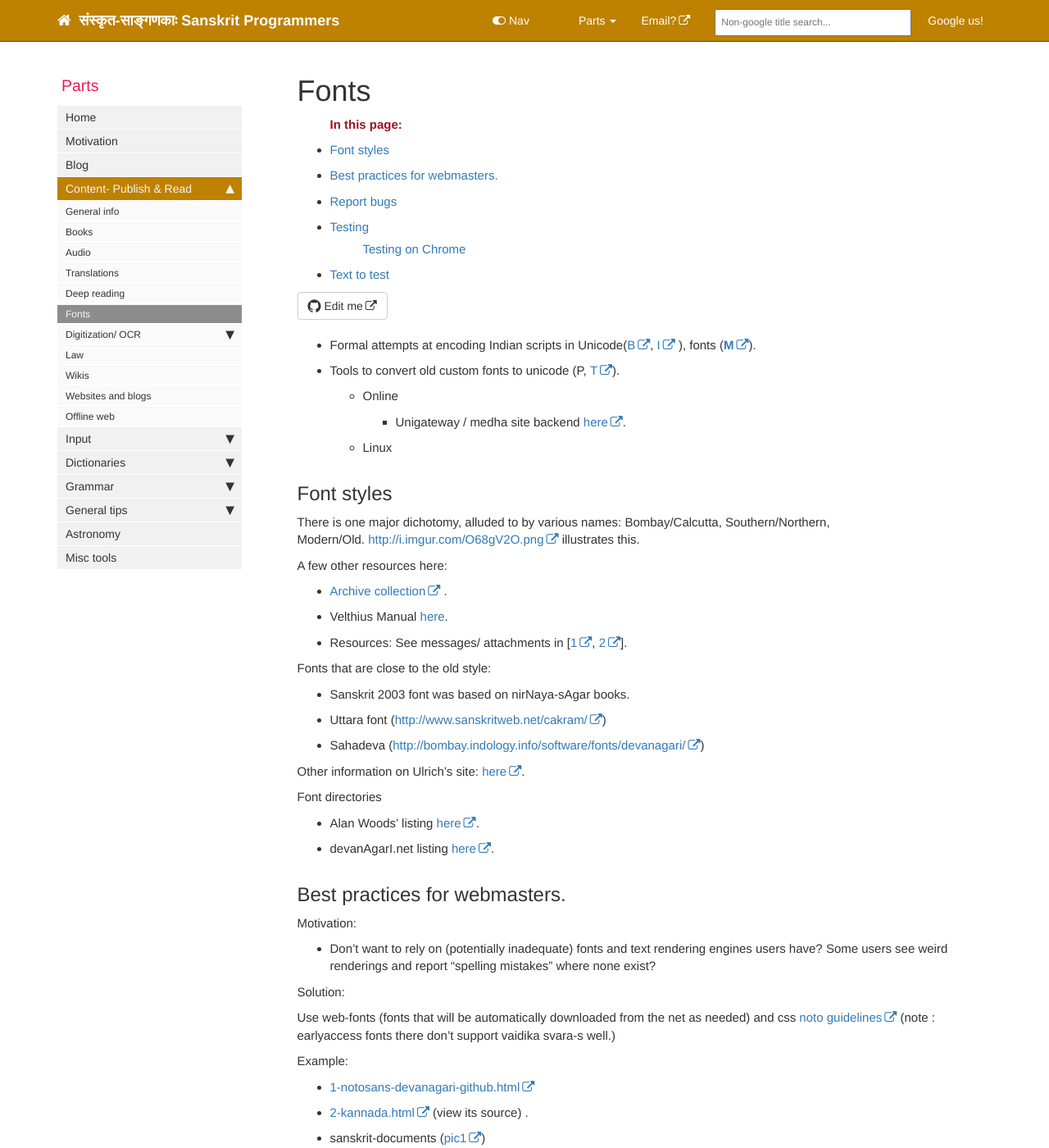
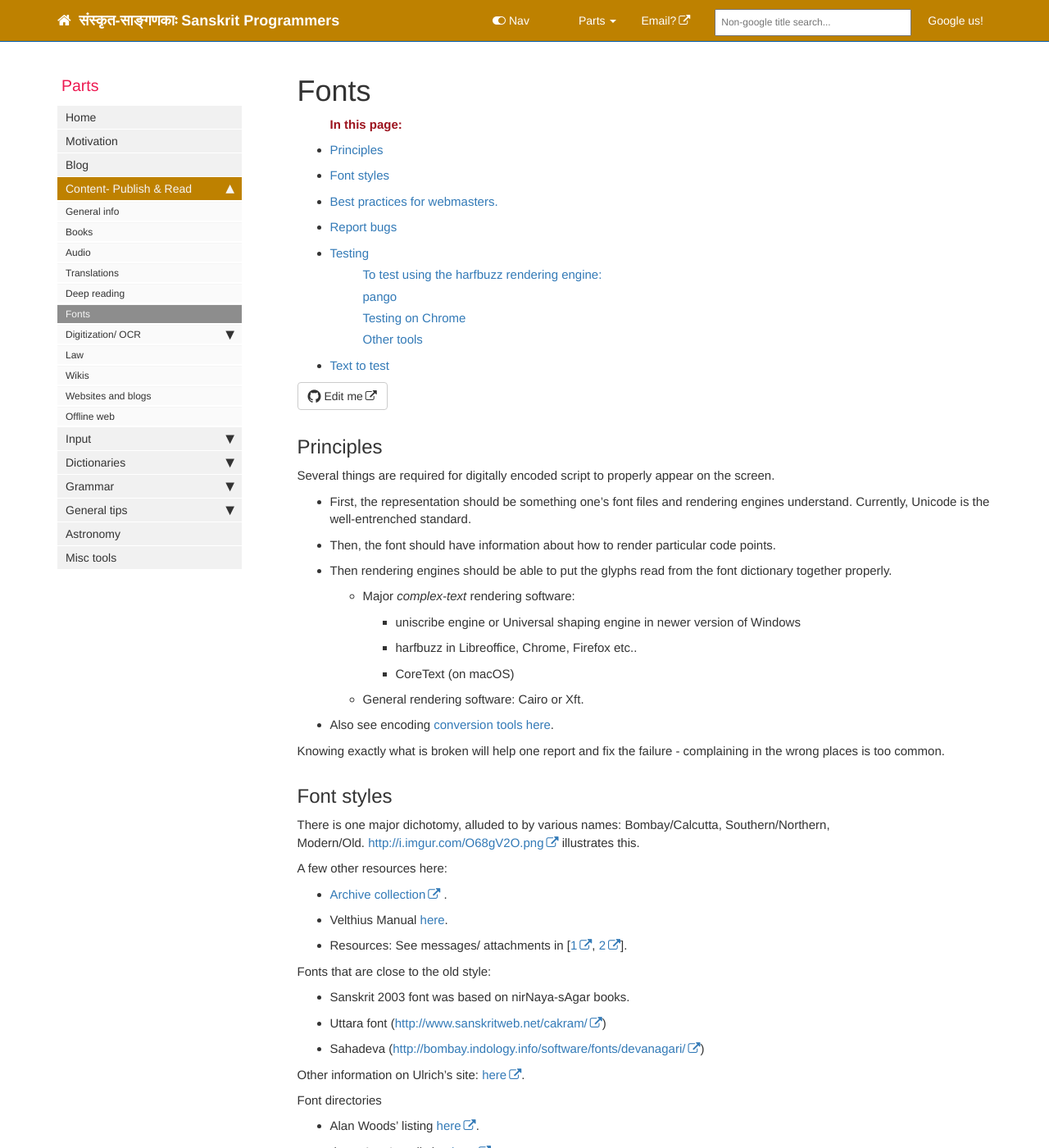
Before and after one commit to sanskrit-coders/jekyll-site-archived, a Jekyll site: the page built from pages/content/fonts.md, in a window 1280 px wide and 1400 px high. Shown: the whole window at 82% size. Built offline with Jekyll 4.4.1, drawn with Linux system fonts in a browser that asks for light colours; nearby versions of some CDN libraries; comment, search, counter and statistics services are not loaded; some of the changed text lies outside the part shown.

Commit message:
Content update.

```diff
--- a/pages/content/fonts.md
+++ b/pages/content/fonts.md
@@ -1,11 +1,21 @@
 ---
 title: Fonts
 ---
-- Formal attempts at encoding Indian scripts in Unicode([B](http://sanskrit1.ccv.brown.edu/tomcat/sl/ScriptTable), [I](http://tdil.mit.gov.in/Request_Feedback/Grantha.aspx) ), fonts ([**M**](http://svayambhava.org/index.php/en/)).
-- Tools to convert old custom fonts to unicode (P, [T](http://hindi-store.tipsadda.com/2010/11/all-hindi-font-converters.html)).
-  - Online
-      - Unigateway / medha site backend [here](http://sourceforge.net/projects/unigateway/?source=typ_redirect).
-  - Linux
+
+## Principles
+Several things are required for digitally encoded script to properly appear on the screen.
+
+- First, the representation should be something one's font files and rendering engines understand. Currently, Unicode is the well-entrenched standard.
+- Then, the font should have information about how to render particular code points.
+- Then rendering engines should be able to put the glyphs read from the font dictionary together properly.
+  - Major *complex-text* rendering software:
+    - uniscribe engine or Universal shaping engine in newer version of Windows
+    - harfbuzz in Libreoffice, Chrome, Firefox etc..
+    - CoreText (on macOS)
+  - General rendering software: Cairo or Xft.
+- Also see encoding [conversion tools here](../input/intro.md).
+
+Knowing exactly what is broken will help one report and fix the failure - complaining in the wrong places is too common.
 
 ## Font styles
 There is one major dichotomy, alluded to by various names: Bombay/Calcutta, Southern/Northern, Modern/Old. [http://i.imgur.com/O68gV2O.png](https://google.com/url?sa=D&q=http%3A%2F%2Fi.imgur.com%2FO68gV2O.png) illustrates this.
@@ -38,8 +48,7 @@ Font directories
 ## Best practices for webmasters.
 
 Motivation:
-  - Don't want to rely on (potentially inadequate) fonts and text
-    rendering engines users have? Some users see weird renderings and
+  - Don't want to rely on (potentially inadequate) fonts? Some users see weird renderings and
     report "spelling mistakes" where none exist?
 
 Solution:
@@ -72,13 +81,17 @@
 
 ## Testing
 
-Test using the harfbuzz tool : Ubuntu instructions
-[here](https://groups.google.com/d/msg/sanskrit-programmers/PEQBZ4b4OOg/pPlKqPeEI74J).
+- One can only test sequences in font+rendering engine combination.
+
+### To test using the harfbuzz rendering engine:
+Instructions [here](https://groups.google.com/d/msg/sanskrit-programmers/PEQBZ4b4OOg/pPlKqPeEI74J).
 
   -  hb-view /usr/share/fonts/truetype/ttf-devanagari-fonts/sahadeva.ttf
     अत्र
 
-pango
+### pango
+
+Supposedly can render with HarBuzz or Uniscribe or CoreText!
 
 - pango-view --font "Sahadeva 40" -t अत्र
 - pango-view --markup --text '\<span font\_family="FreeSerif"
@@ -86,8 +99,6 @@ lang="sa" fallback="false"\> अत्र\'
 
 - Markup language
     [here](http://www.pygtk.org/pygtk2reference/pango-markup-language.html).
-Google [font
-tester](http://www.google.com/fonts#ChoosePlace:select/Script:devanagari).
 
 ### Testing on Chrome
 
@@ -103,7 +114,9 @@ Fonts can also be tested on chrome by following a two step process.
 - gmail and its compose window may use some other
 font.
 
-
+### Other tools
+- Google [font
+tester](http://www.google.com/fonts#ChoosePlace:select/Script:devanagari).
 
 
 ## Text to test
```
Also changed, not shown: pages/input/intro.md (+6 -0 lines).
